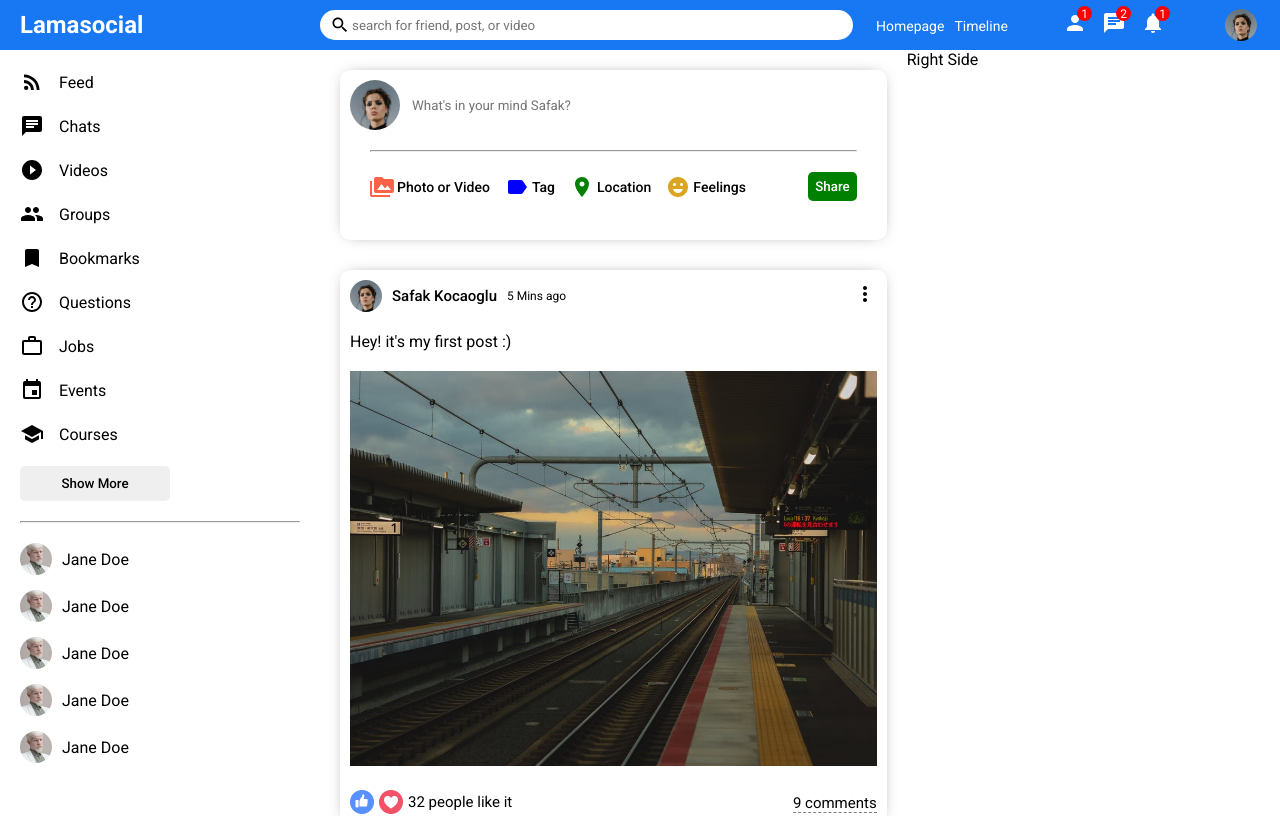
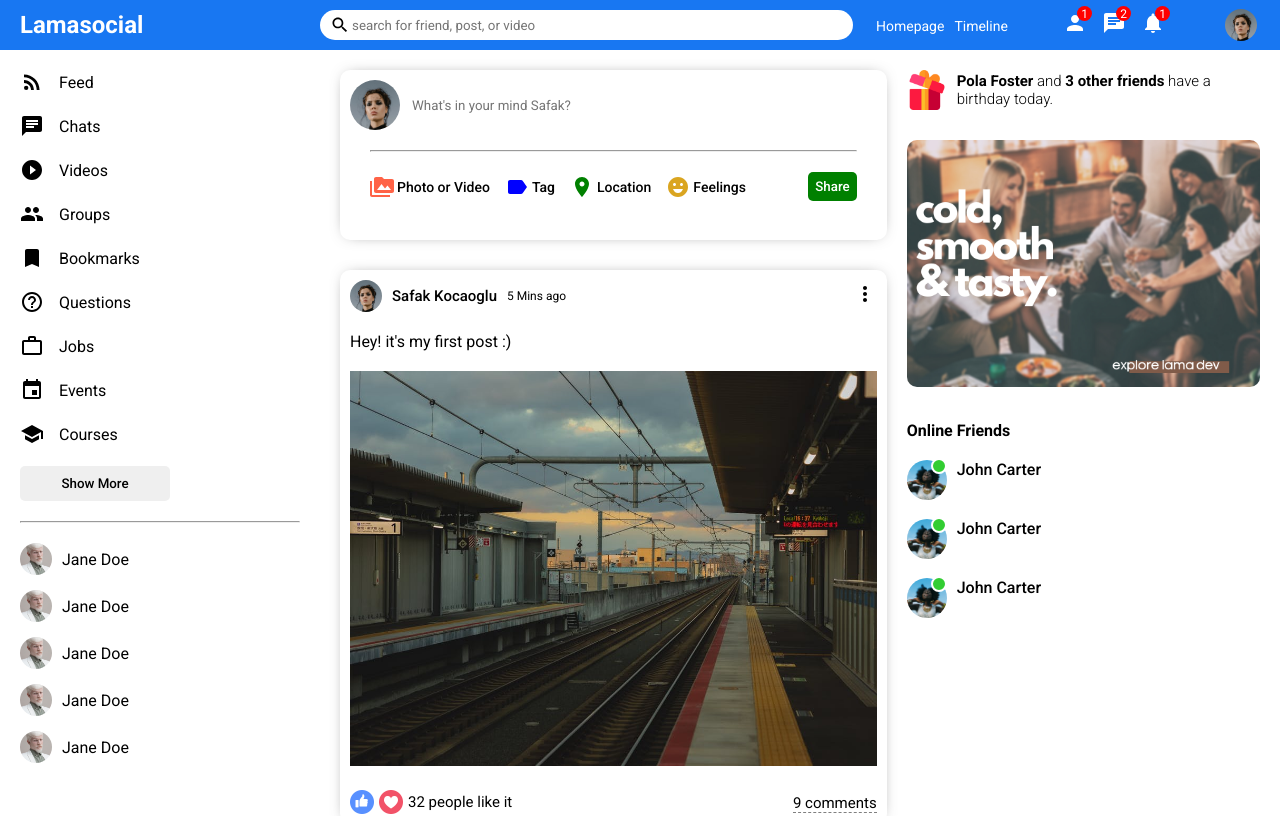
Before and after one commit to mmmohajer/social-media-app, a React (Create React App) app: page / in a window 1280 px wide. Shown: the top 816 px of the page. Built offline with nearby package versions, Linux system fonts and the light colour scheme.

Commit message:
Rightbar hardcoded completed

```diff
--- a/src/components/rightside/Rightside.js
+++ b/src/components/rightside/Rightside.js
@@ -5,7 +5,57 @@
 const Rightside = () => {
   return (
     <div className="rightside">
-      <p>Right Side</p>
+      <div className="rightbarWrapper">
+        <div className="birthdayContainer">
+          <img
+            src="/assets/gift.png"
+            alt="Birthday Image"
+            className="birthdayImg"
+          />
+          <span className="birthdayText">
+            <b>Pola Foster</b> and <b>3 other friends</b> have a birthday today.
+          </span>
+        </div>
+        <img src="/assets/ad.png" alt="Advertisement" className="rightbarAd" />
+        <h4 className="rightbarTitle">Online Friends</h4>
+        <ul className="rightbarFriendList">
+          <li className="rightbarFriend">
+            <div className="rightbarProfileImgContainer">
+              <img
+                src="/assets/person/3.jpeg"
+                alt="Profile Image"
+                className="rightbarProfileImg"
+              />
+              <span className="rightbarOnline"></span>
+            </div>
+            <span className="rightbarUsername">John Carter</span>
+          </li>
+
+          <li className="rightbarFriend">
+            <div className="rightbarProfileImgContainer">
+              <img
+                src="/assets/person/3.jpeg"
+                alt="Profile Image"
+                className="rightbarProfileImg"
+              />
+              <span className="rightbarOnline"></span>
+            </div>
+            <span className="rightbarUsername">John Carter</span>
+          </li>
+
+          <li className="rightbarFriend">
+            <div className="rightbarProfileImgContainer">
+              <img
+                src="/assets/person/3.jpeg"
+                alt="Profile Image"
+                className="rightbarProfileImg"
+              />
+              <span className="rightbarOnline"></span>
+            </div>
+            <span className="rightbarUsername">John Carter</span>
+          </li>
+        </ul>
+      </div>
     </div>
   );
 };
--- a/src/components/rightside/rightside.css
+++ b/src/components/rightside/rightside.css
@@ -1,3 +1,71 @@
 .rightside {
   flex: 3.5;
 }
+
+.rightbarWrapper {
+  padding: 20px 20px 0 0;
+}
+
+.birthdayImg {
+  width: 40px;
+  height: 40px;
+  margin-right: 10px;
+}
+
+.birthdayText {
+  font-weight: 300;
+  font-size: 15px;
+}
+
+.birthdayContainer {
+  display: flex;
+  align-items: center;
+}
+
+.rightbarAd {
+  width: 100%;
+  border-radius: 10px;
+  margin: 30px 0;
+}
+
+.rightbarTitle {
+  margin-bottom: 20px;
+}
+
+.rightbarFriendList {
+  padding: 0;
+  margin: 0;
+  list-style: none;
+}
+
+.rightbarFriend {
+  display: flex;
+  margin-bottom: 15px;
+}
+
+.rightbarProfileImgContainer {
+  margin-right: 10px;
+  position: relative;
+}
+
+.rightbarProfileImg {
+  width: 40px;
+  height: 40px;
+  border-radius: 50%;
+  object-fit: cover;
+}
+
+.rightbarOnline {
+  width: 12px;
+  height: 12px;
+  border-radius: 50%;
+  background-color: limegreen;
+  position: absolute;
+  top: -2px;
+  right: 0;
+  border: 2px solid white;
+}
+
+.rightbarUsername {
+  font-weight: 500;
+}
```
